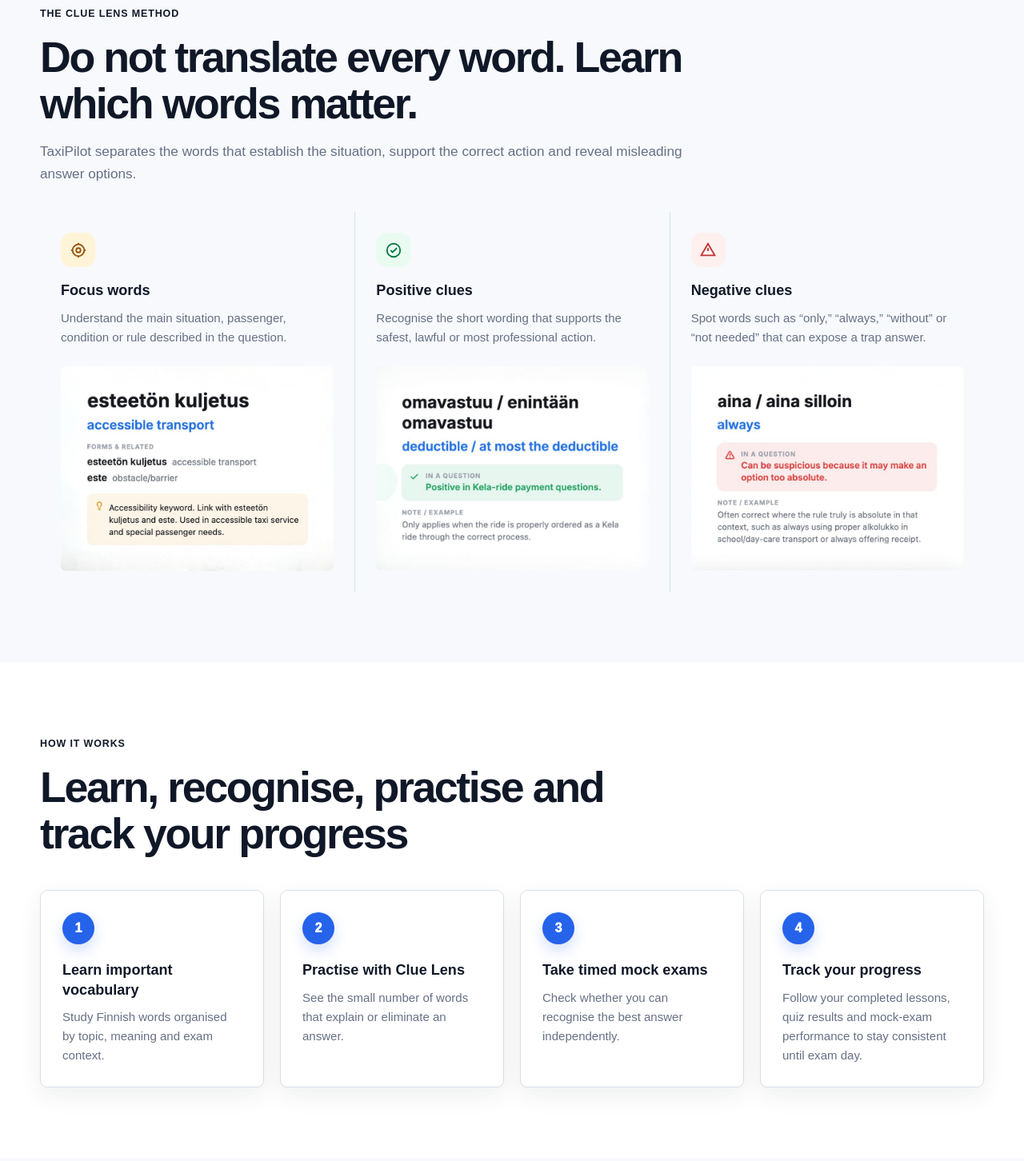
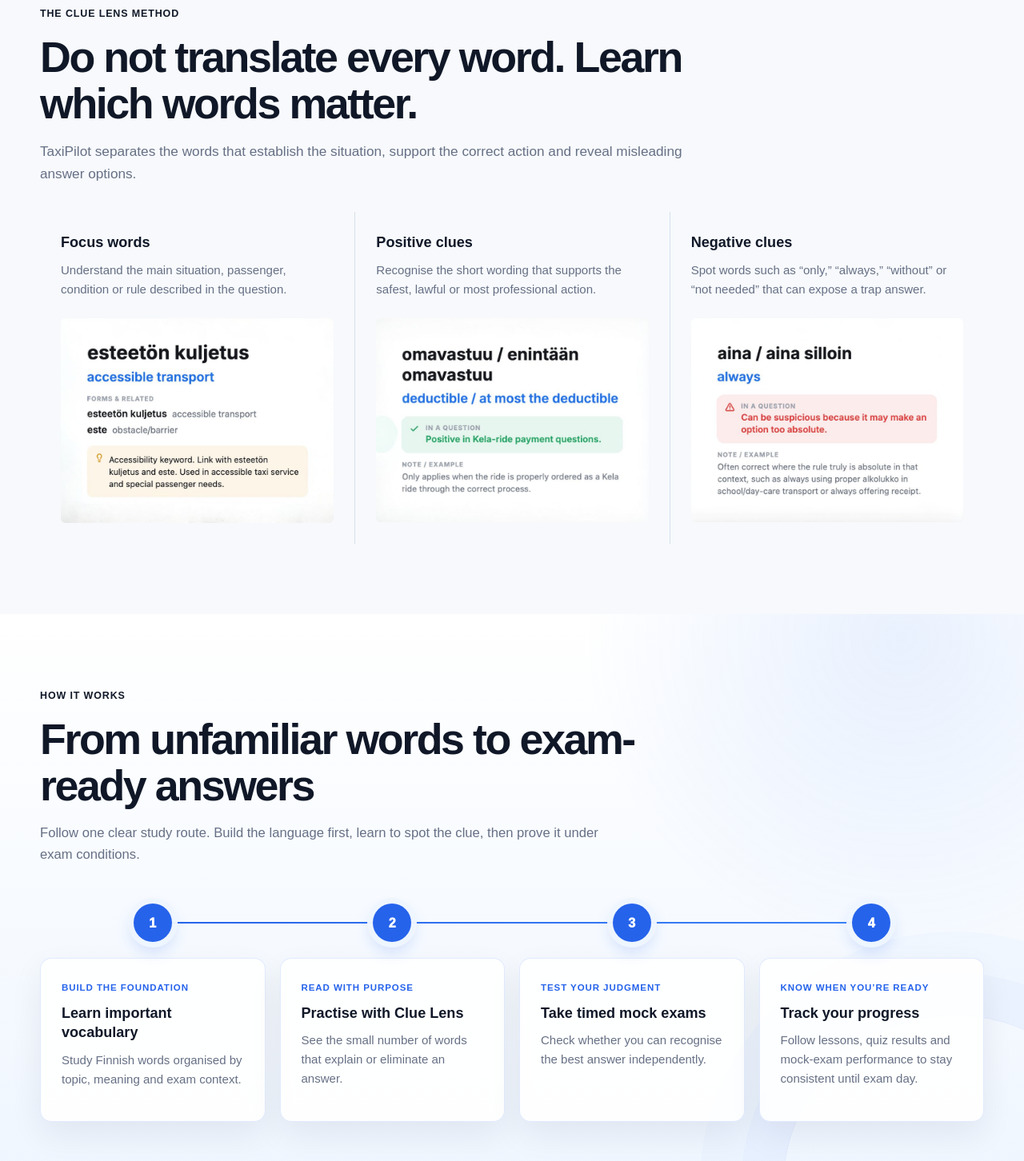
Before and after one commit to mkschft/taxipilot-web, a website: page index.html in a window 1280 px wide. Shown: the part 1928-3380 px from the top of the page at 80% size. Drawn offline with Linux system fonts and the light colour scheme; a web font is replaced by a local one.

Commit message:
Refine landing page content sections

```diff
--- a/index.html
+++ b/index.html
@@ -530,55 +530,170 @@
       border-radius: 6px;
     }
 
-    .clue-icon {
+    .step-grid {
+      position: relative;
+      grid-template-columns: repeat(4, 1fr);
+      gap: 18px;
+      margin-top: 48px;
+    }
+
+    .how-section {
+      position: relative;
+      overflow: hidden;
+      background:
+        radial-gradient(circle at 88% 4%, rgba(59, 130, 246, 0.11), transparent 30%),
+        linear-gradient(180deg, var(--white) 0%, var(--blue-50) 100%);
+    }
+
+    .how-section::after {
+      position: absolute;
+      right: -130px;
+      bottom: -210px;
+      width: 430px;
+      height: 430px;
+      border: 1px solid rgba(37, 99, 235, 0.09);
+      border-radius: 50%;
+      box-shadow:
+        0 0 0 52px rgba(37, 99, 235, 0.025),
+        0 0 0 104px rgba(37, 99, 235, 0.018);
+      content: "";
+      pointer-events: none;
+    }
+
+    .how-section .container {
+      position: relative;
+      z-index: 1;
+    }
+
+    .how-header {
       display: grid;
-      width: 43px;
-      height: 43px;
-      margin-bottom: 17px;
-      place-items: center;
-      border-radius: 13px;
-    }
-
-    .clue-icon svg {
-      width: 22px;
-      height: 22px;
-      stroke-width: 2;
-    }
-
-    .clue-icon--focus {
-      color: var(--focus-text);
-      background: var(--focus-bg);
-    }
-
-    .clue-icon--positive {
-      color: var(--positive-text);
-      background: var(--positive-bg);
-    }
-
-    .clue-icon--negative {
-      color: var(--negative-text);
-      background: var(--negative-bg);
-    }
-
-    .step-grid {
-      grid-template-columns: repeat(4, 1fr);
+      gap: 18px;
+      grid-template-columns: minmax(0, 1fr);
+    }
+
+    .how-heading h2 {
+      max-width: 760px;
+      margin-bottom: 0;
+    }
+
+    .how-intro {
+      max-width: 720px;
+      margin: 0;
+      color: var(--grey-500);
+      font-size: 1.04rem;
+    }
+
+    .step-grid::before {
+      position: absolute;
+      top: 23px;
+      right: 11.5%;
+      left: 11.5%;
+      height: 2px;
+      background: linear-gradient(90deg, var(--blue-600), var(--blue-500));
+      content: "";
+      transform-origin: left;
     }
 
     .step-card {
-      padding: 27px;
+      display: flex;
+      position: relative;
+      flex-direction: column;
+      border: 0;
+      background: transparent;
+      box-shadow: none;
+    }
+
+    .step-card-body {
+      flex: 1;
+      min-height: 205px;
+      margin-top: 20px;
+      padding: 27px 26px 29px;
+      border: 1px solid rgba(37, 99, 235, 0.13);
+      border-radius: 14px;
+      background: rgba(255, 255, 255, 0.88);
+      box-shadow: 0 16px 40px rgba(7, 21, 45, 0.07);
+      transition:
+        transform 0.3s cubic-bezier(0.22, 1, 0.36, 1),
+        border-color 0.3s ease,
+        box-shadow 0.3s ease;
+    }
+
+    .step-card:hover .step-card-body {
+      border-color: rgba(37, 99, 235, 0.28);
+      box-shadow: 0 22px 48px rgba(7, 21, 45, 0.11);
+      transform: translateY(-5px);
     }
 
     .step-number {
       display: grid;
-      width: 40px;
-      height: 40px;
-      margin-bottom: 20px;
+      position: relative;
+      z-index: 1;
+      width: 48px;
+      height: 48px;
+      margin-inline: auto;
       place-items: center;
       border-radius: 50%;
       color: var(--white);
       background: var(--blue-600);
       font-weight: 950;
-      box-shadow: 0 8px 18px rgba(37, 99, 235, 0.2);
+      box-shadow:
+        0 0 0 7px rgba(239, 246, 255, 0.96),
+        0 10px 22px rgba(37, 99, 235, 0.24);
+      transition: transform 0.3s cubic-bezier(0.22, 1, 0.36, 1);
+    }
+
+    .step-card:hover .step-number {
+      transform: scale(1.06);
+    }
+
+    .step-phase {
+      display: block;
+      margin-bottom: 10px;
+      color: var(--blue-600);
+      font-size: 0.72rem;
+      font-weight: 900;
+      letter-spacing: 0.08em;
+      text-transform: uppercase;
+    }
+
+    #how-it-works.journey--animated .how-header,
+    #how-it-works.journey--animated .step-card {
+      opacity: 0;
+      transform: translate3d(0, 26px, 0);
+      transition:
+        opacity 0.55s ease,
+        transform 0.7s cubic-bezier(0.22, 1, 0.36, 1);
+    }
+
+    #how-it-works.journey--animated .step-grid::before {
+      transform: scaleX(0);
+      transition: transform 0.8s 0.16s cubic-bezier(0.22, 1, 0.36, 1);
+    }
+
+    #how-it-works.journey--animated.is-revealed .how-header,
+    #how-it-works.journey--animated.is-revealed .step-card {
+      opacity: 1;
+      transform: translate3d(0, 0, 0);
+    }
+
+    #how-it-works.journey--animated.is-revealed .step-grid::before {
+      transform: scaleX(1);
+    }
+
+    #how-it-works.journey--animated.is-revealed .step-card:nth-child(1) {
+      transition-delay: 0.12s;
+    }
+
+    #how-it-works.journey--animated.is-revealed .step-card:nth-child(2) {
+      transition-delay: 0.2s;
+    }
+
+    #how-it-works.journey--animated.is-revealed .step-card:nth-child(3) {
+      transition-delay: 0.28s;
+    }
+
+    #how-it-works.journey--animated.is-revealed .step-card:nth-child(4) {
+      transition-delay: 0.36s;
     }
 
     .free-banner,
@@ -601,6 +716,10 @@
       max-width: 730px;
       margin-bottom: 0;
       color: rgba(255, 255, 255, 0.73);
+    }
+
+    .free-banner .button {
+      margin-top: 24px;
     }
 
     .pricing-grid {
@@ -702,15 +821,16 @@
 
     .faq-list {
       display: grid;
-      gap: 12px;
       max-width: 880px;
     }
 
     details {
       padding: 0 20px;
-      border: 1px solid var(--grey-200);
-      border-radius: 14px;
       background: var(--white);
+    }
+
+    .faq-list details + details {
+      border-top: 1px solid var(--grey-200);
     }
 
     summary {
@@ -763,6 +883,10 @@
 
       .pricing-card--featured {
         transform: none;
+      }
+
+      .step-grid::before {
+        display: none;
       }
     }
 
@@ -865,10 +989,60 @@
 
       .feature-grid,
       .pricing-grid,
-      .step-grid,
       .clue-grid,
       .footer-grid {
         grid-template-columns: 1fr;
+      }
+
+      .how-header {
+        gap: 18px;
+        grid-template-columns: 1fr;
+      }
+
+      .how-intro {
+        margin-bottom: 0;
+      }
+
+      .step-grid {
+        grid-template-columns: 1fr;
+        gap: 18px;
+        margin-top: 36px;
+      }
+
+      .step-grid::before {
+        display: block;
+        top: 40px;
+        right: auto;
+        bottom: 40px;
+        left: 23px;
+        width: 2px;
+        height: auto;
+        transform-origin: top;
+      }
+
+      #how-it-works.journey--animated .step-grid::before {
+        transform: scaleY(0);
+      }
+
+      #how-it-works.journey--animated.is-revealed .step-grid::before {
+        transform: scaleY(1);
+      }
+
+      .step-card {
+        display: grid;
+        align-items: start;
+        gap: 14px;
+        grid-template-columns: 48px minmax(0, 1fr);
+      }
+
+      .step-card-body {
+        min-height: 0;
+        margin-top: 0;
+        padding: 22px;
+      }
+
+      .step-number {
+        margin-top: 16px;
       }
 
       .clue-card + .clue-card {
@@ -922,8 +1096,15 @@
       }
 
       #features.features--animated .section-heading,
-      #features.features--animated .feature-card {
+      #features.features--animated .feature-card,
+      #how-it-works.journey--animated .how-header,
+      #how-it-works.journey--animated .step-card {
         opacity: 1;
+        transform: none;
+        transition: none;
+      }
+
+      #how-it-works.journey--animated .step-grid::before {
         transform: none;
         transition: none;
       }
@@ -1159,13 +1340,6 @@
 
         <div class="clue-grid">
           <article class="clue-card clue-card--focus">
-            <div class="clue-icon clue-icon--focus" aria-hidden="true">
-              <svg viewBox="0 0 24 24" fill="none" stroke="currentColor">
-                <circle cx="12" cy="12" r="8"/>
-                <circle cx="12" cy="12" r="3"/>
-                <path d="M12 2v2M12 20v2M2 12h2M20 12h2"/>
-              </svg>
-            </div>
             <h3>Focus words</h3>
             <p>
               Understand the main situation, passenger, condition or rule described
@@ -1183,12 +1357,6 @@
           </article>
 
           <article class="clue-card clue-card--positive">
-            <div class="clue-icon clue-icon--positive" aria-hidden="true">
-              <svg viewBox="0 0 24 24" fill="none" stroke="currentColor">
-                <circle cx="12" cy="12" r="9"/>
-                <path d="m8 12 2.6 2.6L16.5 9"/>
-              </svg>
-            </div>
             <h3>Positive clues</h3>
             <p>
               Recognise the short wording that supports the safest, lawful or most
@@ -1206,12 +1374,6 @@
           </article>
 
           <article class="clue-card clue-card--negative">
-            <div class="clue-icon clue-icon--negative" aria-hidden="true">
-              <svg viewBox="0 0 24 24" fill="none" stroke="currentColor">
-                <path d="M12 3 2.8 19h18.4z"/>
-                <path d="M12 9v4M12 16.5h.01"/>
-              </svg>
-            </div>
             <h3>Negative clues</h3>
             <p>
               Spot words such as “only,” “always,” “without” or “not needed” that
@@ -1231,39 +1393,57 @@
       </div>
     </section>
 
-    <section class="section" id="how-it-works">
+    <section class="section how-section" id="how-it-works">
       <div class="container">
-        <div class="section-heading">
+        <div class="how-header">
+          <div class="how-heading">
             <span class="eyebrow">How it works</span>
-          <h2>Learn, recognise, practise and track your progress</h2>
+            <h2>From unfamiliar words to exam-ready answers</h2>
+          </div>
+          <p class="how-intro">
+            Follow one clear study route. Build the language first, learn to spot
+            the clue, then prove it under exam conditions.
+          </p>
         </div>
 
         <div class="step-grid">
           <article class="step-card">
             <div class="step-number">1</div>
+            <div class="step-card-body">
+              <span class="step-phase">Build the foundation</span>
               <h3>Learn important vocabulary</h3>
               <p>Study Finnish words organised by topic, meaning and exam context.</p>
+            </div>
           </article>
 
           <article class="step-card">
             <div class="step-number">2</div>
+            <div class="step-card-body">
+              <span class="step-phase">Read with purpose</span>
               <h3>Practise with Clue Lens</h3>
               <p>See the small number of words that explain or eliminate an answer.</p>
+            </div>
           </article>
 
           <article class="step-card">
             <div class="step-number">3</div>
+            <div class="step-card-body">
+              <span class="step-phase">Test your judgment</span>
               <h3>Take timed mock exams</h3>
               <p>Check whether you can recognise the best answer independently.</p>
+            </div>
           </article>
 
           <article class="step-card">
             <div class="step-number">4</div>
+            <div class="step-card-body">
+              <span class="step-phase">Know when you’re ready</span>
               <h3>Track your progress</h3>
               <p>
-              Follow your completed lessons, quiz results and mock-exam performance
-              to stay consistent until exam day.
+                Follow lessons, quiz results and mock-exam performance to stay
+                consistent until exam day.
               </p>
+            </div>
           </article>
         </div>
       </div>
@@ -1280,9 +1460,9 @@
               creating an account. Purchase a short access pass when you are ready
               to unlock more lessons, questions and mock exams.
             </p>
-          </div>
 
             <a class="button button--primary" href="practice-test.html">Start free</a>
+          </div>
         </div>
       </div>
     </section>
@@ -1485,6 +1665,7 @@
       const contrastCopy = document.querySelector('.hero-copy-panel--contrast');
       const taxi = document.querySelector('.hero-taxi');
       const features = document.querySelector('#features');
+      const journey = document.querySelector('#how-it-works');
       const reducedMotion = window.matchMedia('(prefers-reduced-motion: reduce)');
       let frameRequested = false;
 
@@ -1507,6 +1688,27 @@
         });
 
         featuresObserver.observe(features);
+      }
+
+      const revealJourney = () => {
+        journey.classList.add('is-revealed');
+      };
+
+      journey.classList.add('journey--animated');
+
+      if (reducedMotion.matches || !('IntersectionObserver' in window)) {
+        revealJourney();
+      } else {
+        const journeyObserver = new IntersectionObserver((entries) => {
+          if (!entries.some((entry) => entry.isIntersecting)) return;
+          revealJourney();
+          journeyObserver.disconnect();
+        }, {
+          threshold: 0.18,
+          rootMargin: '0px 0px -8% 0px'
+        });
+
+        journeyObserver.observe(journey);
       }
 
       const renderHeroMotion = () => {
```
Lines whose indentation alone changed are shown as unchanged.
